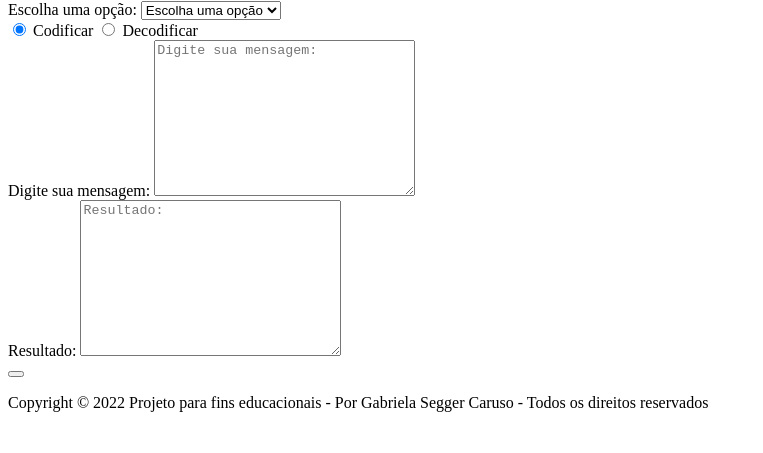
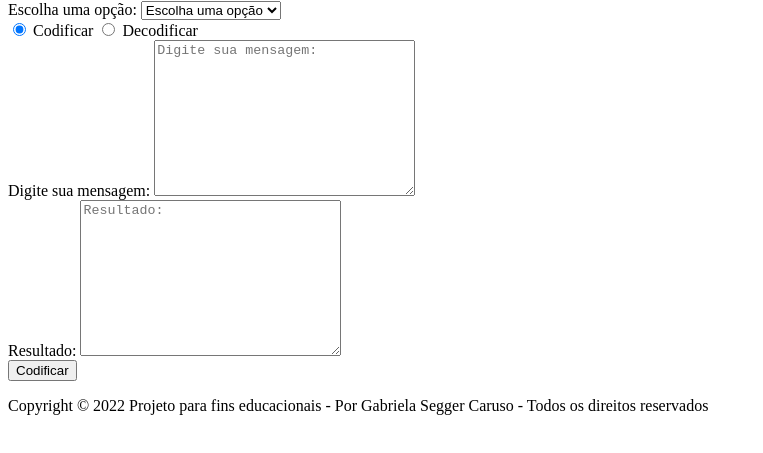
Before and after one commit to gabisegger/Codificar-Decodificar, a plain HTML site: page index.html in a window 1280 px wide. Both pictures are taken after a click on the radio button 19 px from the left and 108 px from the top of the page. Shown: the part 79-532 px from the top of the page, without its empty margins (0-763 px from the left). Drawn offline with Linux system fonts and the light colour scheme.

Commit message:
feat: alteração do texto do botão with js

```diff
--- a/index.html
+++ b/index.html
@@ -39,11 +39,12 @@
                 <textarea id="result" cols="30" rows="10" placeholder="Resultado:" readonly></textarea>
             </div>
 
-            <button id="btn"></button>
+            <button id="btn">Codificar</button>
         </form>
     </main>
     <footer>
         <p>Copyright © 2022 Projeto para fins educacionais - Por Gabriela Segger Caruso - Todos os direitos reservados</p>
+        <script src="./script.js"></script>
     </footer>
 </body>
 </html>
--- /dev/null
+++ b/script.js
@@ -0,0 +1,12 @@
+//Botao codificar ou decodificar
+var btn = document.getElementById('btn')
+var radiocode = document.getElementById('radiocode')
+var radiodecode = document.getElementById('radiodecode')
+
+radiocode.addEventListener('click', () => {
+  btn.innerText = 'Codificar'
+})
+
+radiodecode.addEventListener('click', () => {
+  btn.innerText = 'Decodificar'
+})
```
